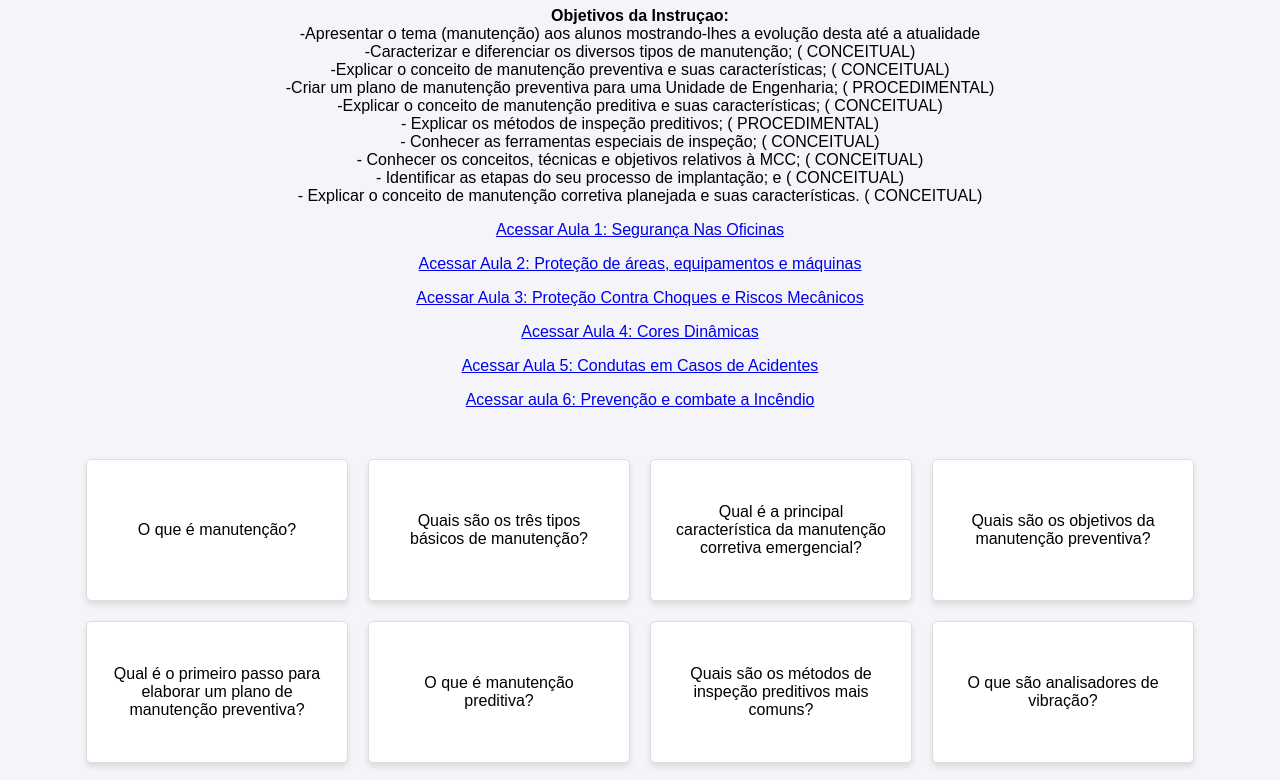
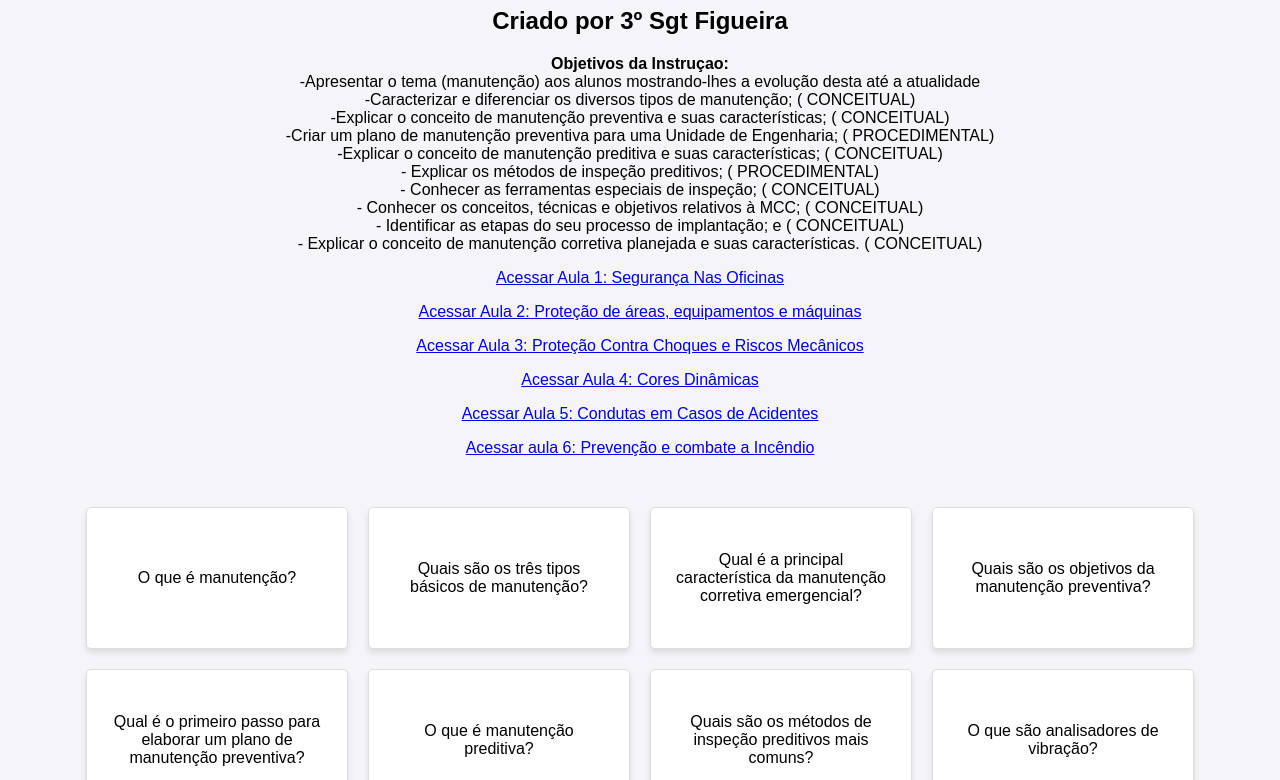
Before and after one commit to nicolasteix/Todas-as-Instrucoes, a plain HTML site: page 07- Tipos, Características e Responsabilidades da Manutenção/aula7.html in a window 1280 px wide. Shown: the part 73-853 px from the top of the page. Drawn offline with Linux system fonts and the light colour scheme.

Commit message:
Update aula7.html

```diff
--- a/07- Tipos, Características e Responsabilidades da Manutenção/aula7.html
+++ b/07- Tipos, Características e Responsabilidades da Manutenção/aula7.html
@@ -11,6 +11,7 @@
 <body>
     <div class="container">
         <h1>Tipos, Características e Responsabilidades da Manutenção</h1>
+        <h2>Criado por 3º Sgt Figueira</h2>
         <p><strong>Objetivos da Instruçao:</strong><br> -Apresentar o tema (manutenção) aos alunos mostrando-lhes a
             evolução desta até a atualidade<br>-Caracterizar e diferenciar os diversos tipos de manutenção; (
             CONCEITUAL)<br>-Explicar o conceito de manutenção preventiva e suas características; ( CONCEITUAL)<br>-Criar
```
